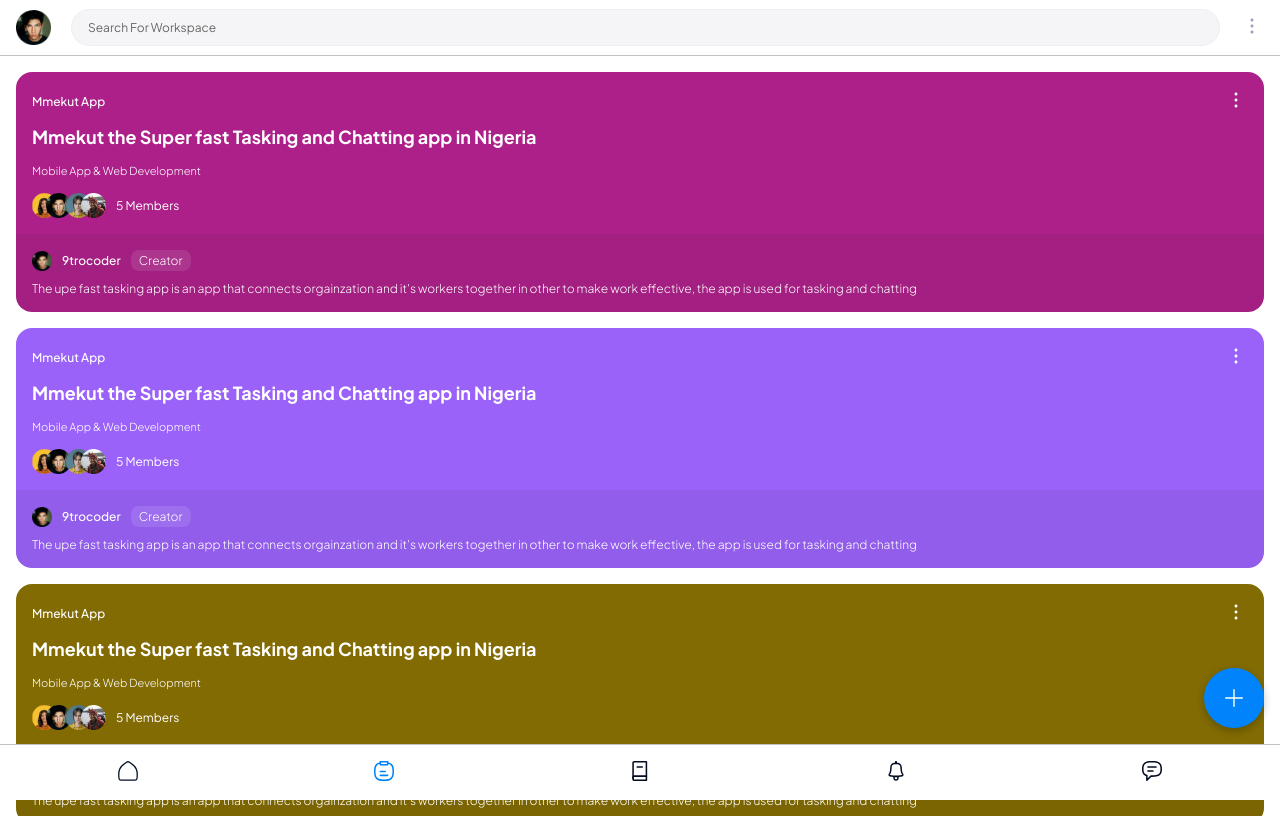
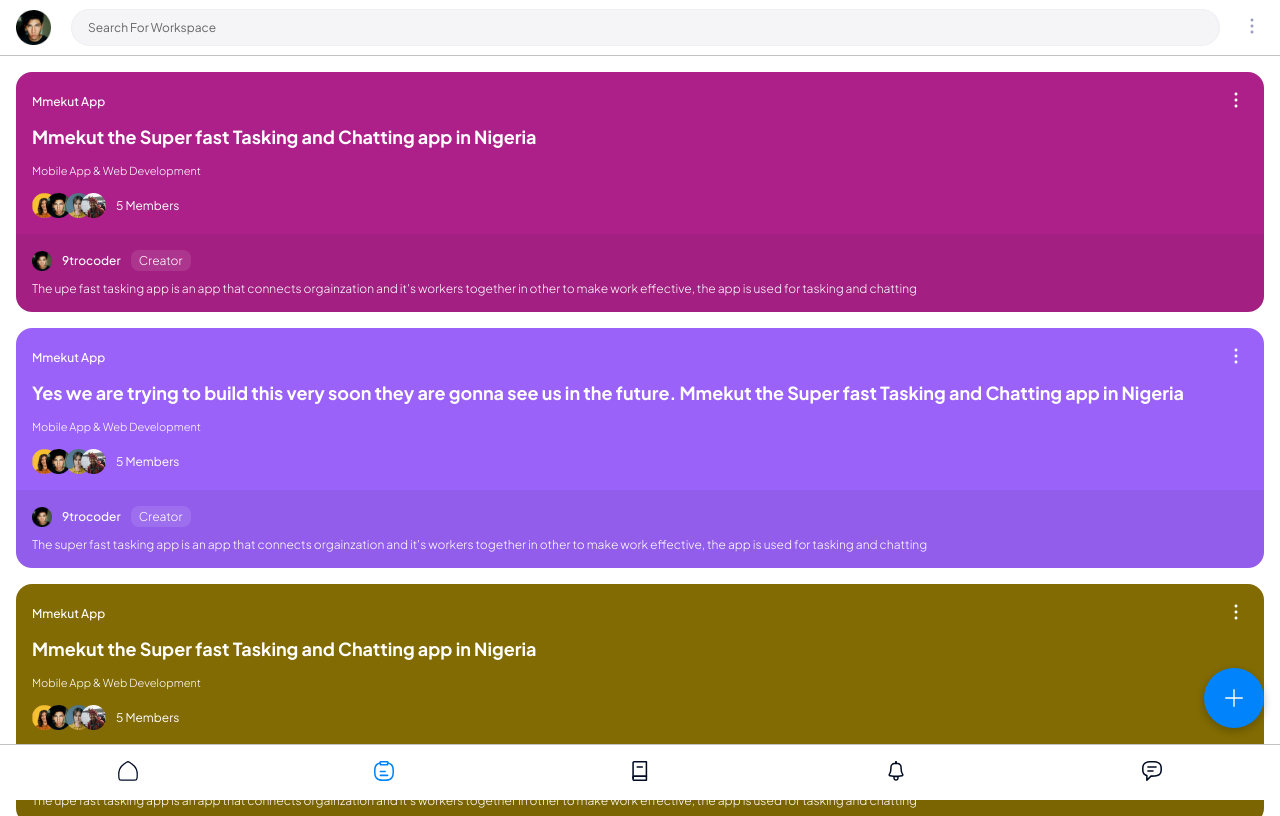
Before and after one commit to 9trocoder/mmekut, a React (Create React App) app: page /workspace in a window 1280 px wide. Built offline with nearby package versions, Linux system fonts and the light colour scheme.

Commit message:
Update workspacepage.js

```diff
--- a/src/pages/workspacepage/workspacepage.js
+++ b/src/pages/workspacepage/workspacepage.js
@@ -249,8 +249,8 @@ function Workspacepage() {
               <WorkspaceCard
                 workspaceName="Mmekut App"
                 workspaceMembersImage={workspacemembers}
-                workspaceDescription="Mmekut the Super fast Tasking and Chatting app in Nigeria"
-                aboutWorkspace="The upe fast tasking app is an app that connects orgainzation and it's workers together in other to make work effective, the app is used for tasking and chatting"
+                workspaceDescription="Yes we are trying to build this very soon they are gonna see us in the future. Mmekut the Super fast Tasking and Chatting app in Nigeria"
+                aboutWorkspace="The super fast tasking app is an app that connects orgainzation and it's workers together in other to make work effective, the app is used for tasking and chatting"
                 workspaceCreatorName="9trocoder"
                 workspaceCreatorImage={p2}
                 workspaceCategory="Mobile App & Web Development"
```
